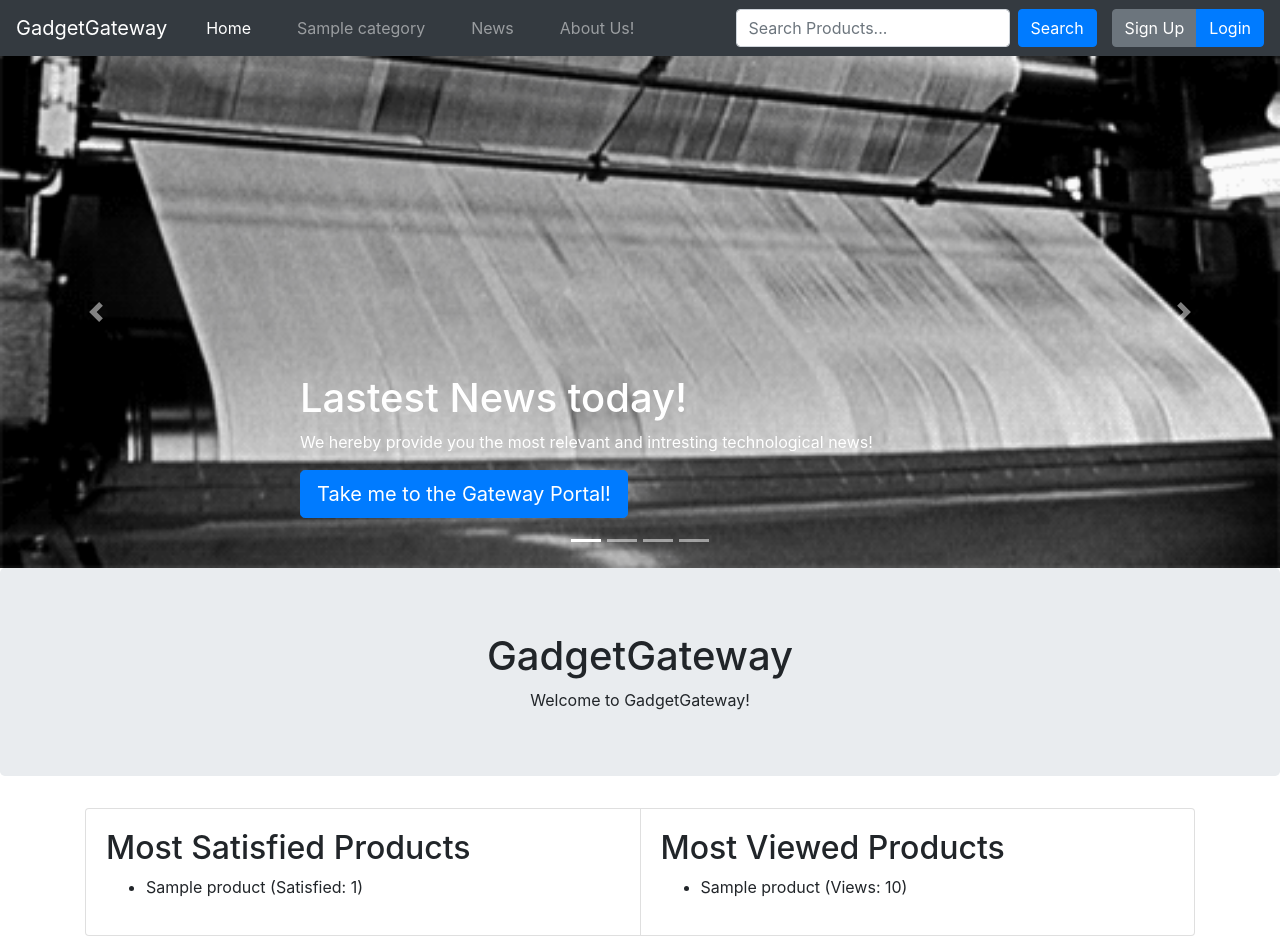
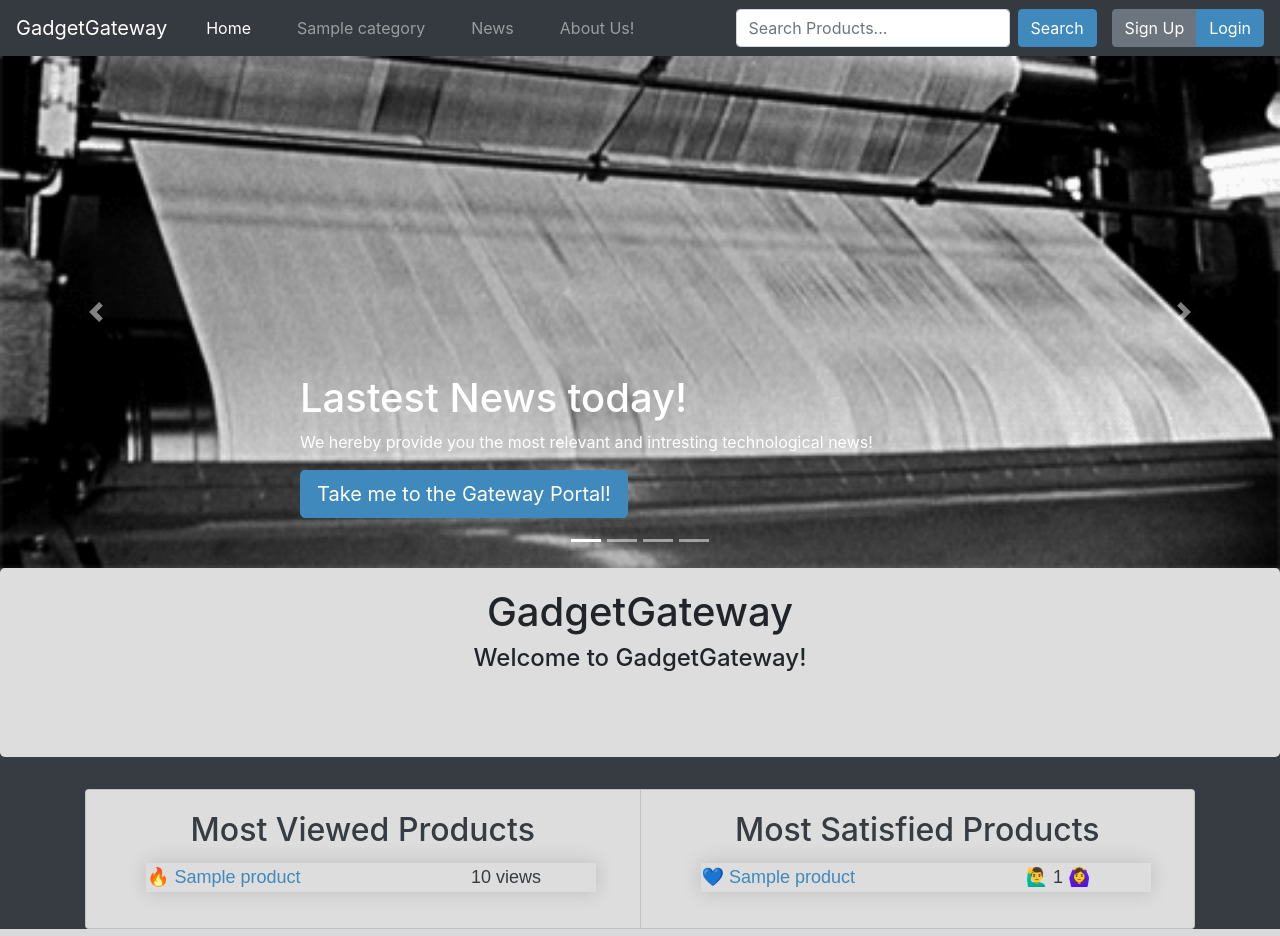
Before and after one commit to loyihsu/GadgetGateway, a Django app: page / in a window 1280 px wide. Run offline with Django 3.2, Linux system fonts and the light colour scheme; tables that the repository leaves empty hold one stand-in row (values such as "Sample post"); some libraries are stand-ins or nearby versions.

Commit message:
Modified Homepage, colors and trends tables

```diff
--- a/templates/gadgetgateway/index.html
+++ b/templates/gadgetgateway/index.html
@@ -65,29 +65,58 @@
     </a>
 </div>
 
+<div class="jumbotron text-center">
+    <div class="jumbotron">
+        <h1>GadgetGateway</h1>
 
-<div class="jumbotron text-center">
-    <h1>GadgetGateway</h1>
         <div>
             {% if user.is_authenticated %}
-            Welcome, {{ user.username }}!
+                <h4>Welcome, {{ user.username }}!</h4>
             {% else %}
-            Welcome to GadgetGateway!
+                <h4>Welcome to GadgetGateway!</h4>
             {% endif %}
             <br />
         </div>
     </div>
+</div>
 <div class="container">
     <div class="card-group">
+
         <div class="card">
         <div class="card-body">
+            <div class="header">
+                <h2>Most Viewed Products</h2>
+            </div>
+            {% if most_viewed %}
+                <ul>
+                    {% for item in most_viewed %}
+                        <table>
+                            <tr>
+                                <td> 🔥 <a href="{%  url 'gadgetgateway:view_product' item.category.slug item.slug %}">{{ item }}</a></td>
+                                <td> {{ item.views }} views</td>
+                            </tr>
+                        </table>
+                    {% endfor %}
+                </ul>
+            {% else %}
+                <strong>There are no most_viewed products (yay)</strong>
+            {% endif %}
+        </div>
+    </div>
+      <div class="card">
+            <div class="card-body">
+                <div class="header">
                     <h2>Most Satisfied Products</h2>
+                </div>
                 {% if most_liked %}
                     <ul>
                         {% for item in most_liked %}
-                            <li>
-                                {{ item.name }} (Satisfied: {{ item.get_satisfactory_rate }})
-                            </li>
+                            <table>
+                                <tr>
+                                    <td> 💙 <a href="{%  url 'gadgetgateway:view_product' item.category.slug item.slug %}">{{ item }}</a></td>
+                                    <td> 🙋‍♂️ {{ item.get_satisfactory_rate }} 🙆‍♀️</td>
+                                </tr>
+                            </table>
                         {% endfor %}
                     </ul>
                 {% else %}
@@ -95,21 +124,87 @@
                 {% endif %}
             </div>
         </div>
-        <div class="card">
-        <div class="card-body">
-            <h2>Most Viewed Products</h2>
-            {% if most_viewed %}
-                <ul>
-                    {% for item in most_viewed %}
-                        <li>
-                            {{ item.name }} (Views: {{ item.views }})
-                        </li>
-                    {% endfor %}
-                </ul>
-            {% else %}
-                <strong>There are no most_viewed products (yay)</strong>
-            {% endif %}
     </div>
-    </div>
-</div>
+<!-- CSS -->
+<style>
+
+       body {
+        background-color: #363c41;
+    }
+
+    table {
+        table-layout: auto;
+        width: 450px;
+        margin: 5px 0;
+        font-size: 18px;
+        font-family: sans-serif;
+        box-shadow: 0 0 20px rgba(0, 0, 0, 0.15);
+        color: #363c41;
+        text-align: left;
+
+    }
+
+    thead tr th:first-child,
+    tbody tr td:first-child {
+        width: 8em;
+        min-width: 18em;
+        max-width: 18em;
+        word-break: break-all;
+    }
+
+    tr:nth-child(even) {
+      background-color: #dddddd;
+    }
+
+    .header {
+      padding: 1px;
+      text-align: center;
+      /*background: #1abc9c;*/
+      color: #363c41;
+      font-size: 18px;
+    }
+    .card {
+      background: #dddddd;
+    }
+    .card-group {
+      background: #363c41;
+    }
+    .jumbotron{
+
+      padding: 10px;
+      background: #dddddd;
+    }
+    /*buttons*/
+    .btn-xl {
+            padding: 1rem 2rem
+        }
+        .btn-primary{
+            background-color: #3f89bd;
+            border-color: #3f89bd;
+        }
+        .btn-primary:hover {
+            background-color: #007ff4;
+            border-color: #007ff4;
+            color: #fff;
+        }
+        .btn-primary:active,
+        .btn-primary:focus {
+            color: #fff;
+            background-color: #D5A021 !important;
+            border-color: #D5A021 !important;
+            box-shadow: 0 0 0 0.2rem rgba(213,160,33, 0.5) !important;
+        }
+
+/* Link inside the table*/
+table a {
+      color: #3f89bd;
+}
+
+table a:hover {
+  color: #007ff4;
+  text-shadow: 1px 1px rgba(0, 0, 0, 0.16);
+}
+
+</style>
+
 {% endblock %}
```
Also changed, not shown: media/product_image/Untitled.jpg (added), media/product_image/images.jfif (deleted), media/product_image/images_63bQ7mM.jfif (deleted), media/product_image/images_E4X4O04.jfif (deleted). Lines whose indentation alone changed are shown as unchanged.
